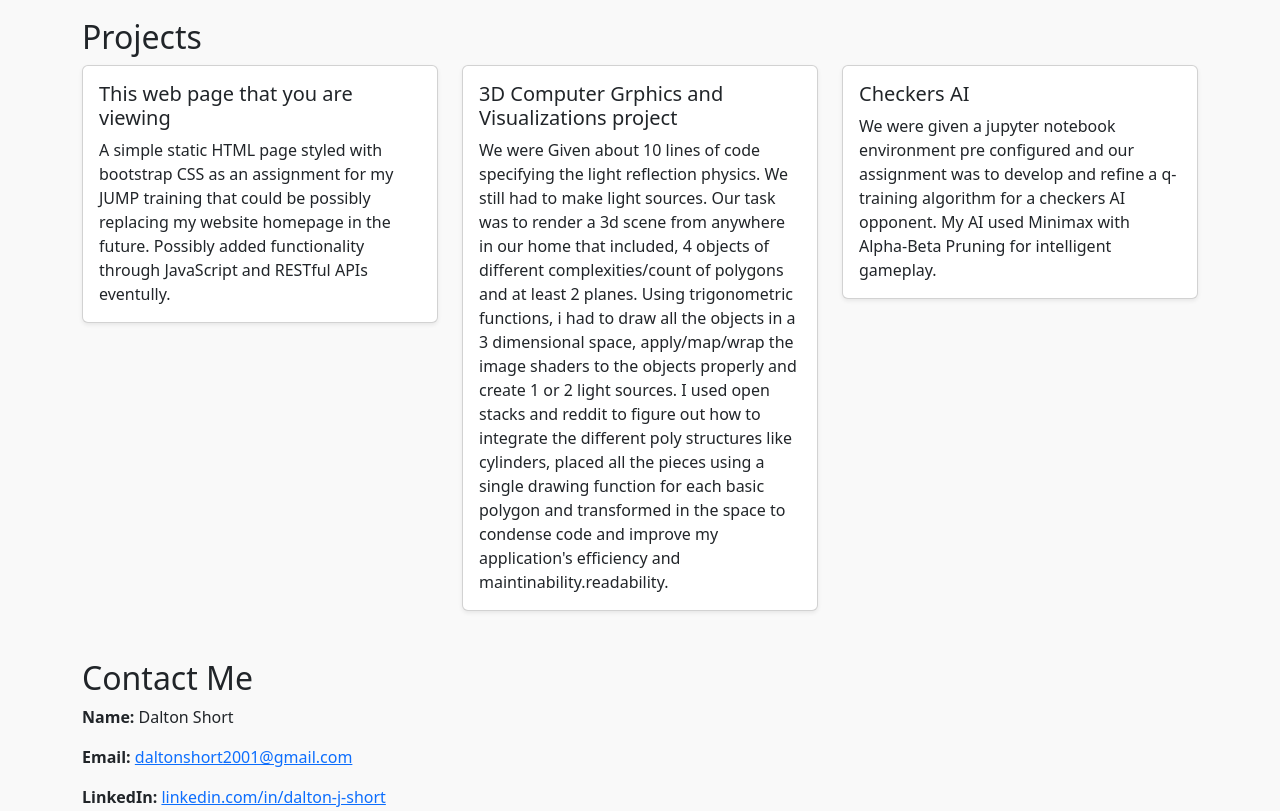
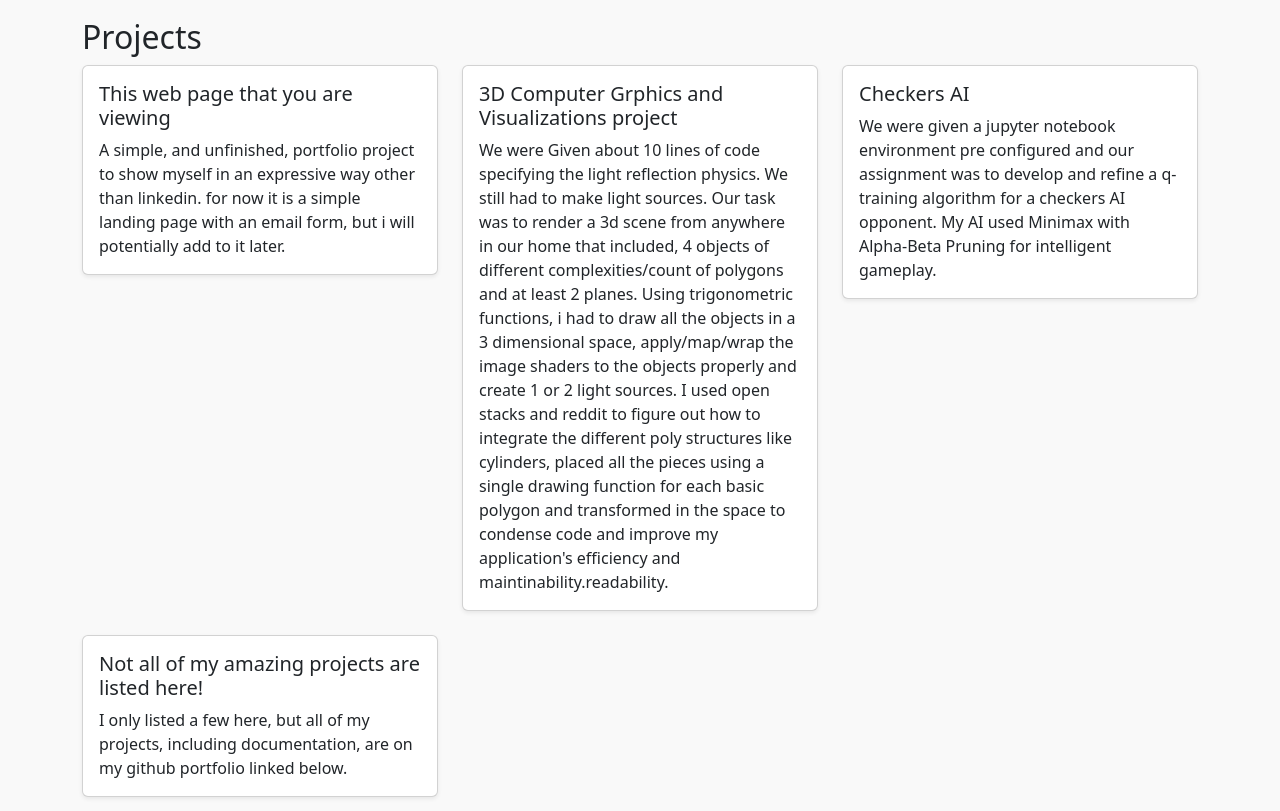
Before and after one commit to DaltonShort/daltonshort.github.io, a plain HTML site: page index.html in a window 1280 px wide. Shown: the part 1020-1831 px from the top of the page. Drawn offline with nearby package versions, Linux system fonts and the light colour scheme.

Commit message:
text update

```diff
--- a/index.html
+++ b/index.html
@@ -37,7 +37,7 @@
     <!-- Intro -->
     <section class="hero">
         <h1 class="display-4">Hi, I'm Dalton Short</h1>
-        <p class="lead">Computer Science Major, Magna Cum Laude | ServiceNow Technical Consultant at CDW</p>
+        <p class="lead">Bachelor of Science: Computer Science, Magna Cum Laude | A.A in Biology/Environmental science | ServiceNow Administrator</p>
     </section>
 
     <img class="relative" src="./images/image.png" alt="Screenshot of my linkedin profile image">
@@ -59,7 +59,7 @@
                 <div class="card portfolio-card shadow-sm">
                     <div class="card-body">
                         <h5 class="card-title">This web page that you are viewing</h5>
-                        <p class="card-text">A simple static HTML page styled with bootstrap CSS as an assignment for my JUMP training that could be possibly replacing my website homepage in the future. Possibly added functionality through JavaScript and RESTful APIs eventully.</p>
+                        <p class="card-text">A simple, and unfinished, portfolio project to show myself in an expressive way other than linkedin. for now it is a simple landing page with an email form, but i will potentially add to it later.</p>
                     </div>
                 </div>
             </div>
@@ -78,6 +78,15 @@
                     <div class="card-body">
                         <h5 class="card-title">Checkers AI</h5>
                         <p class="card-text">We were given a jupyter notebook environment pre configured and our assignment was to develop and refine a q-training algorithm for a checkers AI opponent. My AI used Minimax with Alpha-Beta Pruning for intelligent gameplay. </p>
+                    </div>
+                </div>
+            </div>
+                        <!-- Example project card -->
+            <div class="col-md-4">
+                <div class="card portfolio-card shadow-sm">
+                    <div class="card-body">
+                        <h5 class="card-title">Not all of my amazing projects are listed here!</h5>
+                        <p class="card-text">I only listed a few here, but all of my projects, including documentation, are on my github portfolio linked below.</p>
                     </div>
                 </div>
             </div>
```
